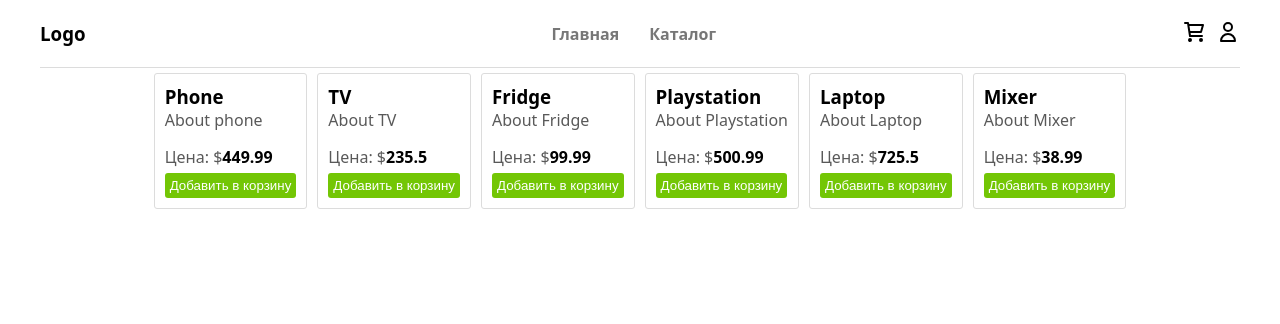
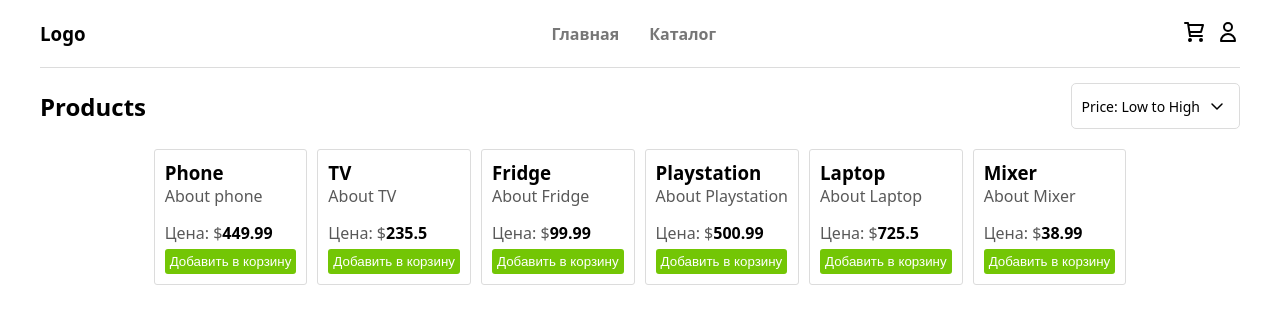
Before and after one commit to isHardCoded/react-start, a React (Vite) app: page / in a window 1280 px wide. Shown: the top 324 px of the page. Built offline with nearby package versions, Linux system fonts and the light colour scheme.

Commit message:
Добавили компонент ProductPanel

```diff
--- a/src/App.jsx
+++ b/src/App.jsx
@@ -3,12 +3,14 @@ import Header from './components/header'
 import ProductList from './components/product-list'
 
 import React from 'react'
+import ProductPanel from './components/product-panel'
 
 function App() {
 	return (
 		<>
 			<div className='container'>
 				<Header />
+				<ProductPanel />
 				<ProductList />
 			</div>
 		</>
--- a/src/components/product-panel/index.jsx
+++ b/src/components/product-panel/index.jsx
@@ -0,0 +1,16 @@
+import styles from './index.module.scss'
+import DownArrowIcon from '../../assets/icons/down-arrow-icon.svg'
+
+function ProductPanel() {
+	return (
+		<div className={styles.panel}>
+			<h2>Products</h2>
+			<div>
+				<span>Price: Low to High</span>
+				<img src={DownArrowIcon} alt='' />
+			</div>
+		</div>
+	)
+}
+
+export default ProductPanel
--- a/src/components/product-panel/index.module.scss
+++ b/src/components/product-panel/index.module.scss
@@ -0,0 +1,25 @@
+.panel {
+	padding: 15px 0px;
+
+	display: flex;
+	justify-content: space-between;
+	align-items: center;
+
+	div {
+		display: flex;
+		align-items: center;
+		gap: 5px;
+
+		border: 1px solid gainsboro;
+		padding: 10px;
+
+		border-radius: 5px;
+		font-size: 14px;
+
+		cursor: pointer;
+
+		img {
+			width: 24px;
+		}
+	}
+}
```
Also changed, not shown: src/assets/icons/down-arrow-icon.svg (added).
